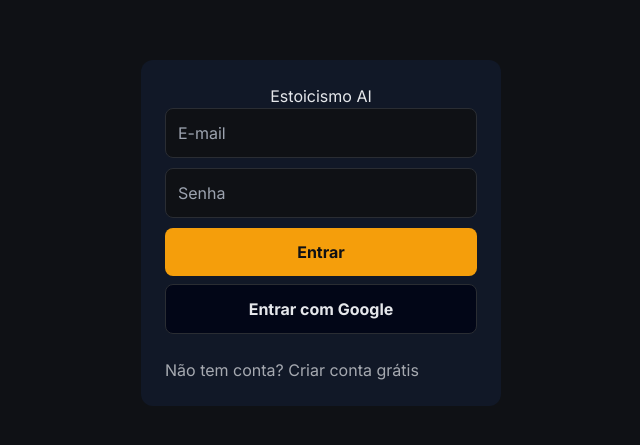
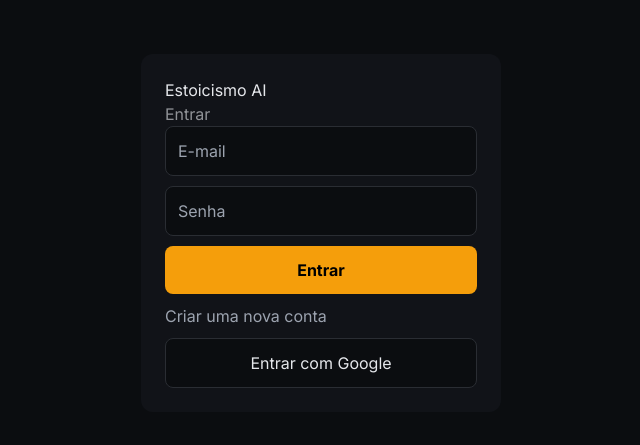
Before and after one commit to fermarand-dev/estoicismo-ai, a React (Vite) app: page / in a window 1280 px wide. Shown: the part 167-612 px from the top of the page, without its empty margins (319-959 px from the left). Built offline with nearby package versions, Linux system fonts and the light colour scheme; no server answers.

Commit message:
Update App.tsx

```diff
--- a/src/App.tsx
+++ b/src/App.tsx
@@ -56,25 +56,17 @@ export default function App() {
       return
     }
 
-    // cria perfil FREE
+    if (data.user) {
       await supabase.from('profiles').insert({
-      id: data.user?.id,
+        id: data.user.id,
         name,
         is_premium: false,
       })
     }
-
-  async function loginWithGoogle() {
-    await supabase.auth.signInWithOAuth({
-      provider: 'google',
-      options: {
-        redirectTo: window.location.origin,
-      },
-    })
   }
 
   if (loading) {
-    return <p style={{ textAlign: 'center' }}>Carregando...</p>
+    return <p style={{ color: '#fff', textAlign: 'center' }}>Carregando...</p>
   }
 
   if (user) {
@@ -84,7 +76,10 @@ export default function App() {
   return (
     <div style={container}>
       <div style={card}>
-        <h1 style={{ textAlign: 'center' }}>Estoicismo AI</h1>
+        <h1>Estoicismo AI</h1>
+        <p style={{ opacity: 0.6 }}>
+          {isRegister ? 'Criar conta' : 'Entrar'}
+        </p>
 
         {isRegister && (
           <input
@@ -112,47 +107,50 @@ export default function App() {
 
         {error && <p style={{ color: '#f87171' }}>{error}</p>}
 
-        {isRegister ? (
-          <button style={button} onClick={handleRegister}>
-            Criar conta gratuita
+        <button
+          onClick={isRegister ? handleRegister : handleLogin}
+          style={button}
+        >
+          {isRegister ? 'Criar conta' : 'Entrar'}
         </button>
-        ) : (
-          <button style={button} onClick={handleLogin}>
-            Entrar
+
+        <button
+          onClick={() => setIsRegister(!isRegister)}
+          style={link}
+        >
+          {isRegister
+            ? 'Já tenho conta'
+            : 'Criar uma nova conta'}
         </button>
-        )}
 
-        <button style={googleButton} onClick={loginWithGoogle}>
+        <button
+          onClick={() =>
+            supabase.auth.signInWithOAuth({ provider: 'google' })
+          }
+          style={google}
+        >
           Entrar com Google
         </button>
-
-        <p
-          style={{ marginTop: 16, cursor: 'pointer', opacity: 0.7 }}
-          onClick={() => setIsRegister(!isRegister)}
-        >
-          {isRegister
-            ? 'Já tem conta? Entrar'
-            : 'Não tem conta? Criar conta grátis'}
-        </p>
       </div>
     </div>
   )
 }
 
+/* estilos */
 const container: React.CSSProperties = {
   minHeight: '100vh',
+  background: '#0b0d10',
   display: 'flex',
   alignItems: 'center',
   justifyContent: 'center',
-  background: '#0f1115',
   color: '#e5e7eb',
 }
 
 const card: React.CSSProperties = {
   width: 360,
+  background: '#111318',
   padding: 24,
   borderRadius: 12,
-  background: '#111827',
 }
 
 const input: React.CSSProperties = {
@@ -161,7 +159,7 @@ const input: React.CSSProperties = {
   marginBottom: 10,
   borderRadius: 8,
   border: '1px solid #2a2d33',
-  background: '#0f1115',
+  background: '#0b0d10',
   color: '#e5e7eb',
 }
 
@@ -171,15 +169,26 @@ const button: React.CSSProperties = {
   borderRadius: 8,
   border: 'none',
   background: '#f59e0b',
-  color: '#0f1115',
+  color: '#000',
   fontWeight: 'bold',
+  marginBottom: 10,
   cursor: 'pointer',
-  marginBottom: 8,
 }
 
-const googleButton: React.CSSProperties = {
-  ...button,
-  background: '#020617',
+const link: React.CSSProperties = {
+  background: 'none',
+  border: 'none',
+  color: '#9ca3af',
+  cursor: 'pointer',
+  marginBottom: 10,
+}
+
+const google: React.CSSProperties = {
+  width: '100%',
+  padding: 12,
+  borderRadius: 8,
+  border: '1px solid #2a2d33',
+  background: '#0b0d10',
   color: '#e5e7eb',
-  border: '1px solid #2a2d33',
+  cursor: 'pointer',
 }
```
Lines whose indentation alone changed are shown as unchanged.
